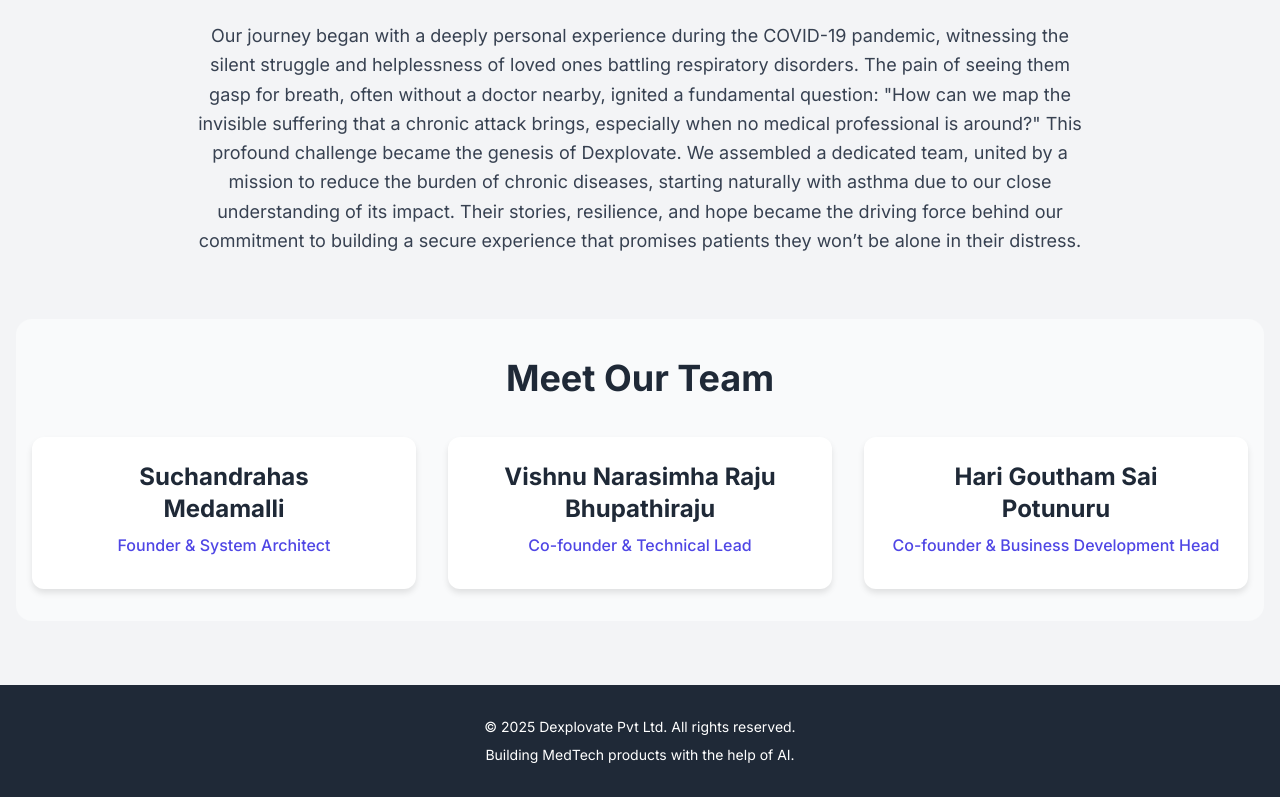
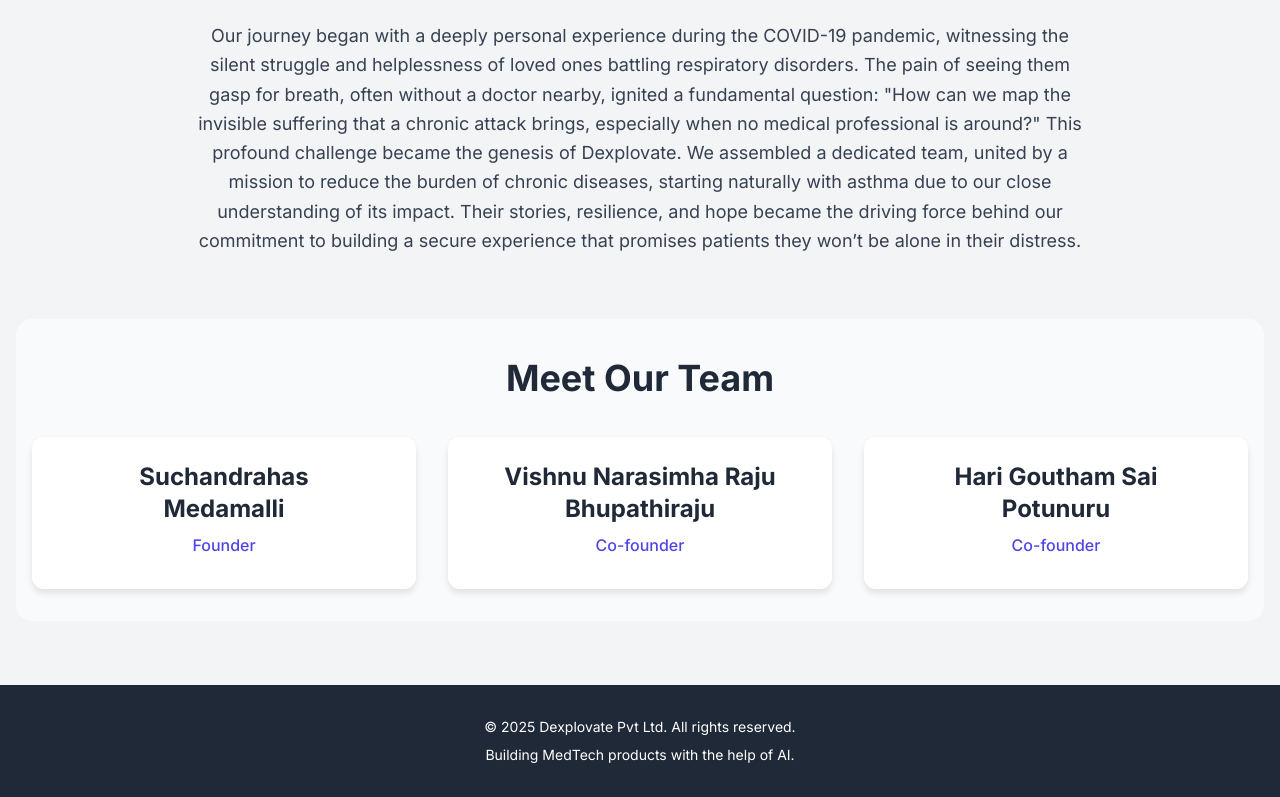
Before and after one commit to bvishnu211/dexplovate-website, a plain HTML site: page about.html in a window 1280 px wide. Shown: the part 622-1419 px from the top of the page. Drawn offline with nearby package versions, Linux system fonts and the light colour scheme.

Commit message:
about desig

```diff
--- a/about.html
+++ b/about.html
@@ -126,15 +126,15 @@
                     <div class="grid grid-cols-1 md:grid-cols-2 lg:grid-cols-3 gap-8">
                         <div class="team-member-card">
                             <h3 class="text-2xl font-extrabold text-gray-800 mb-2">Suchandrahas<br> Medamalli</h3>
-                            <p class="text-indigo-600 font-medium mb-2">Founder & System Architect</p>
+                            <p class="text-indigo-600 font-medium mb-2">Founder</p>
                         </div>
                         <div class="team-member-card">
                             <h3 class="text-2xl font-extrabold text-gray-800 mb-2">Vishnu Narasimha Raju Bhupathiraju</h3>
-                            <p class="text-indigo-600 font-medium mb-2">Co-founder & Technical Lead</p>
+                            <p class="text-indigo-600 font-medium mb-2">Co-founder</p>
                         </div>
                         <div class="team-member-card">
                             <h3 class="text-2xl font-extrabold text-gray-800 mb-2">Hari Goutham Sai<br> Potunuru</h3>
-                            <p class="text-indigo-600 font-medium mb-2">Co-founder & Business Development Head</p>
+                            <p class="text-indigo-600 font-medium mb-2">Co-founder</p>
                         </div>
                     </div>
                 </div>
```
